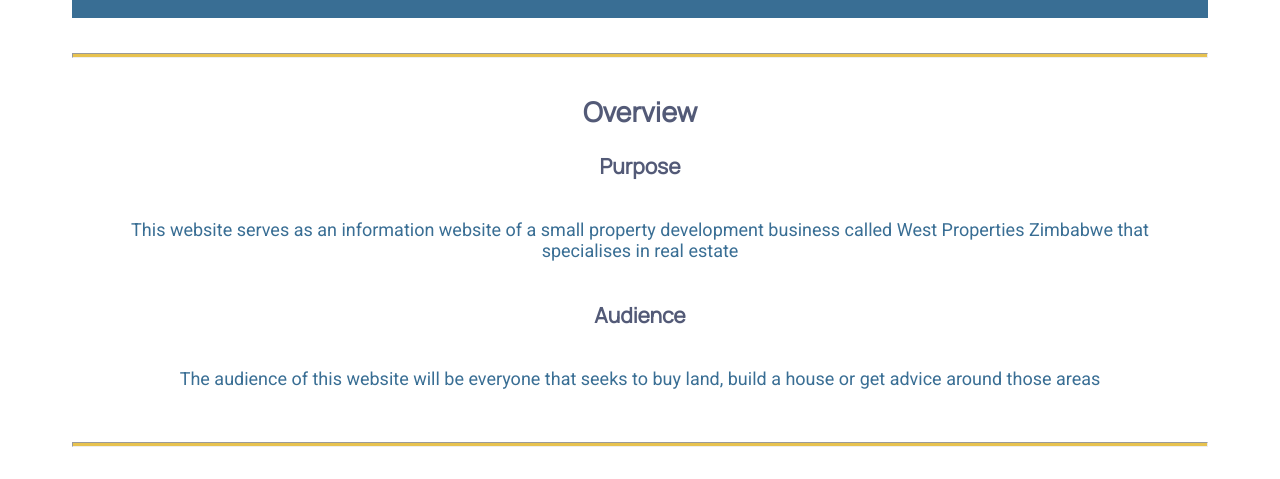
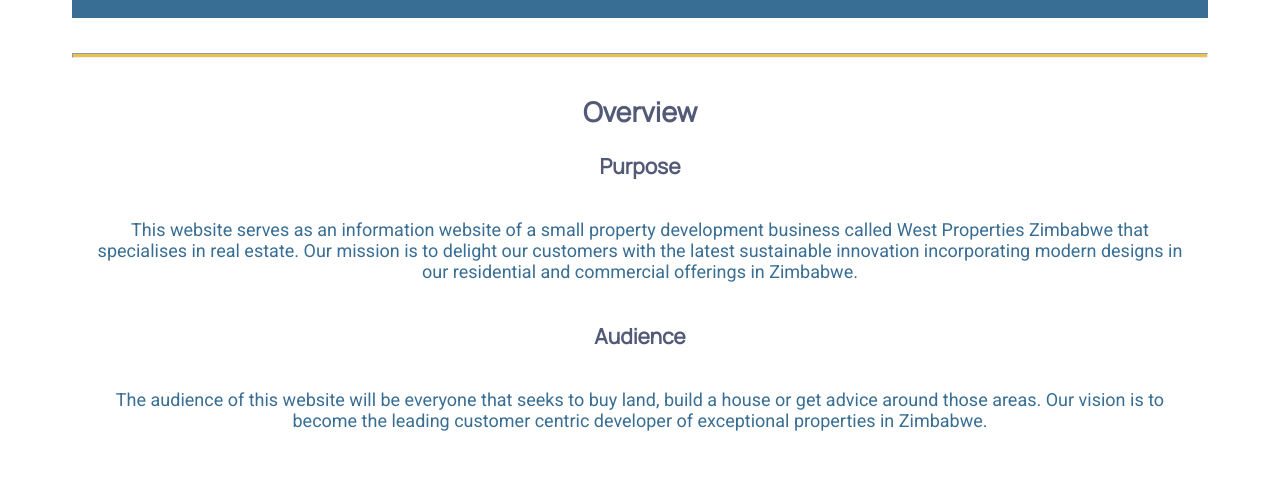
Before and after one commit to marvellouschirunga/wdd130, a plain HTML site: page westprop/site-plan.html in a window 1280 px wide. Shown: the part 306-785 px from the top of the page. Drawn offline with Linux system fonts and the light colour scheme.

Commit message:
Vision and mission

```diff
--- a/westprop/site-plan.html
+++ b/westprop/site-plan.html
@@ -21,11 +21,11 @@
       <hr>
       <h2>Overview</h2>
       <h3>Purpose</h3>
-      <p> This website serves as an information website of a small property development business called West Properties Zimbabwe that specialises in real estate</p>  <!-- change this -->
+      <p> This website serves as an information website of a small property development business called West Properties Zimbabwe that specialises in real estate. Our mission is to delight our customers with the latest sustainable innovation incorporating modern designs in our residential and commercial offerings in Zimbabwe.</p>  <!-- change this -->
 
 
       <h3>Audience</h3>
-      <p>The audience of this website will be everyone that seeks to buy land, build a house or get advice around those areas</p>  <!-- change this -->
+      <p>The audience of this website will be everyone that seeks to buy land, build a house or get advice around those areas. Our vision is to become the leading customer centric developer of exceptional properties in Zimbabwe.</p>  <!-- change this -->
 
       <hr>
       <h2>Branding</h2>
```
